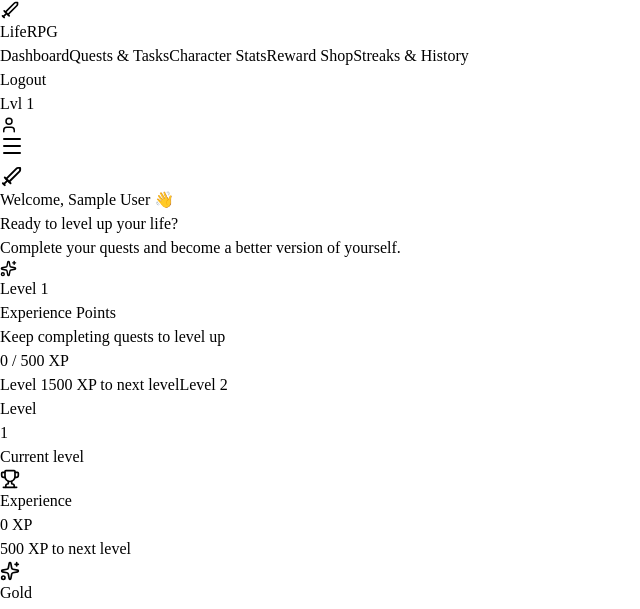
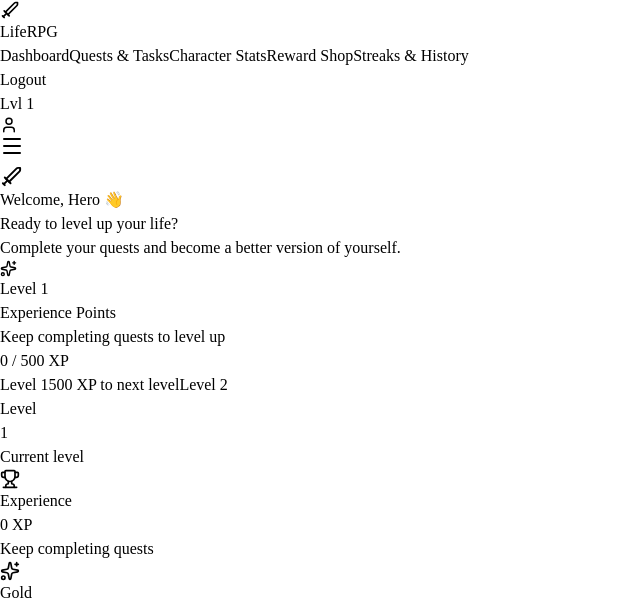
Before and after one commit to Karangiri-dev/life-RPG, a React app in the folder frontend/: page / in a window 1280 px wide. Shown: the top 609 px of the page, without its empty margins (0-640 px from the left). Built offline with nearby package versions, Linux system fonts and the light colour scheme; sample sign-in values are in the browser's storage; the HTML template or start-up script is replaced by a standard one.

Commit message:
integrated auth with dashboard

```diff
--- a/frontend/components/dashboard/DashboardHeader.jsx
+++ b/frontend/components/dashboard/DashboardHeader.jsx
@@ -24,7 +24,7 @@ const { currentUser } = useAuth();
 
           <div>
             <p className="text-lg text-slate-500 font-medium">
-             Welcome,  {currentUser?.name || "Hero"} 👋
+            Welcome, {currentUser?.userName || "Hero"} 👋
             </p>
 
             <h2 className="text-xl sm:text-2xl font-bold text-slate-900 mt-1">
--- a/frontend/components/dashboard/StatsCard.jsx
+++ b/frontend/components/dashboard/StatsCard.jsx
@@ -1,5 +1,6 @@
 import { Trophy, Sparkles, Coins, Flame } from "lucide-react";
 import { useXP } from "../context/XPContext";
+import { useAuth } from "../context/Authcontext";
 
 const StatsCard = () => {
   const {
@@ -9,36 +10,37 @@ const StatsCard = () => {
     gold,
   } = useXP();
 
+  const { currentUser } = useAuth();
+
   const stats = [
   {
     title: "Level",
-      value: levelData.level,
+    value: currentUser?.level || 1,
     subtitle: "Current level",
     icon: Trophy,
   },
   {
     title: "Experience",
-      value: `${totalXP} XP`,
-      subtitle: `${levelData.nextLevelXP - totalXP} XP to next level`,
+    value: `${currentUser?.xp || 0} XP`,
+    subtitle: "Keep completing quests",
     icon: Sparkles,
   },
   {
     title: "Gold",
-      value: gold,
+    value: currentUser?.gold || 0,
     subtitle: "Available coins",
     icon: Coins,
   },
   {
     title: "Streak",
-      value: `${streak} Days`,
+    value: `${currentUser?.streak || 0} Days`,
     subtitle:
-        streak > 0
+      (currentUser?.streak || 0) > 0
         ? "Keep it going!"
         : "Start your streak!",
     icon: Flame,
   },
 ];
-
   return (
     <div className="grid grid-cols-1 sm:grid-cols-2 lg:grid-cols-4 gap-4">
       {stats.map((stat, index) => {
```
Also changed, not shown: frontend/components/context/Authcontext.jsx (+9 -7 lines). Lines whose indentation alone changed are shown as unchanged.
